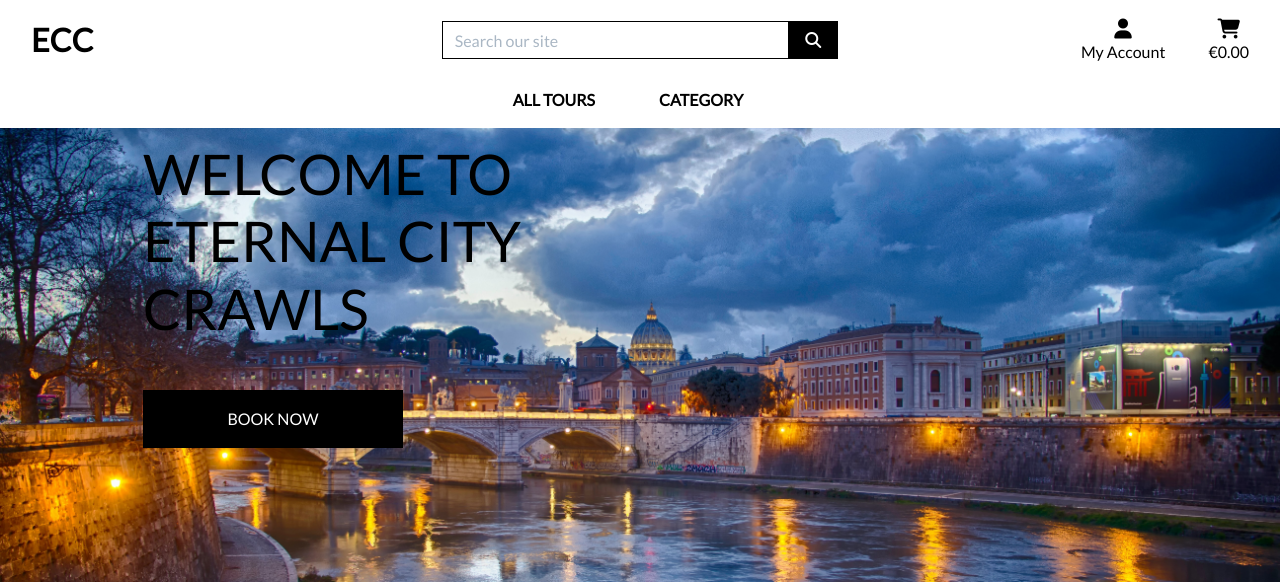
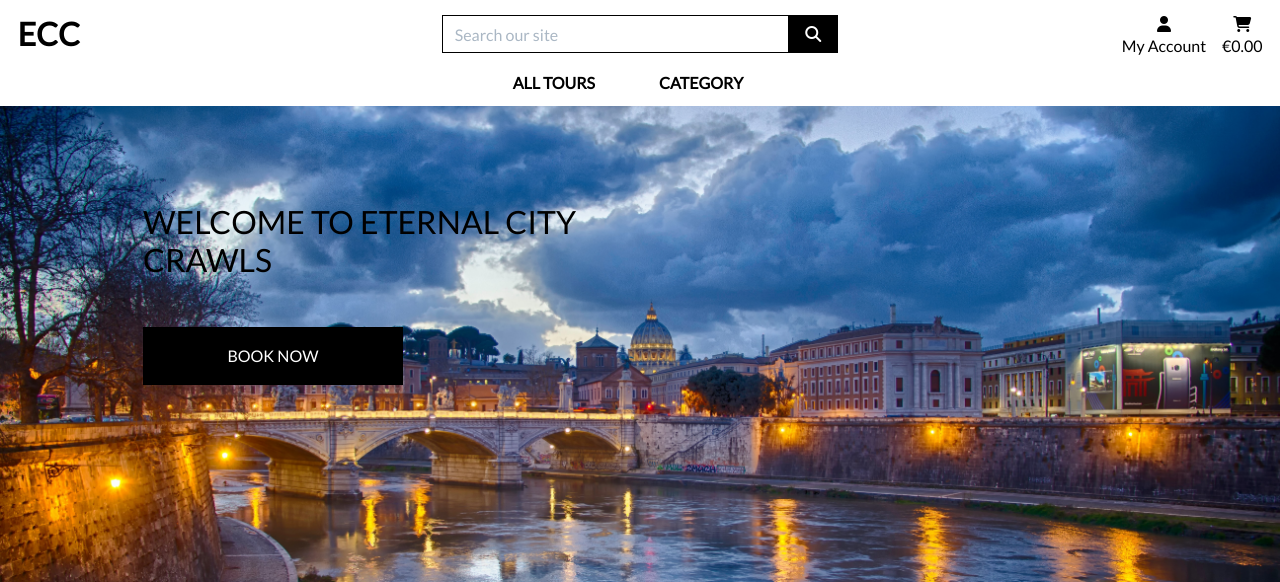
Before and after one commit to Code-Institute-Submissions/EternalCityCrawls, a Django app: page / in a window 1280 px wide. Shown: the top 582 px of the page. Run offline with Django 3.2, Linux system fonts and the light colour scheme; some libraries are stand-ins or nearby versions.

Commit message:
css for navigation bar handling on smaller screen

```diff
--- a/static/css/main.css
+++ b/static/css/main.css
@@ -357,6 +357,26 @@
     border-radius: 0;
 }
 
+
+/* -------------- Adjusting Navigation Bar ------------------ */
+
+.display-4.logo-font.text-black {
+    font-size: 2rem;
+}
+
+.nav-link {
+    padding: 0.15rem;
+}
+
+.nav-link i.fa-lg {
+    font-size: 1rem;
+}
+
+.navbar-toggler {
+    padding: .6rem .6rem;
+    font-size: 1rem;
+}
+
 /* --------------------------------- Media queries */
 
 /* Slightly larger container on xl screens */
```
